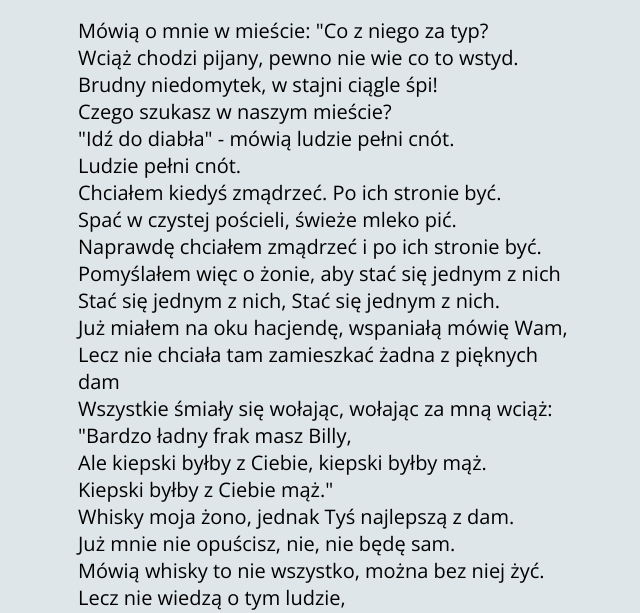
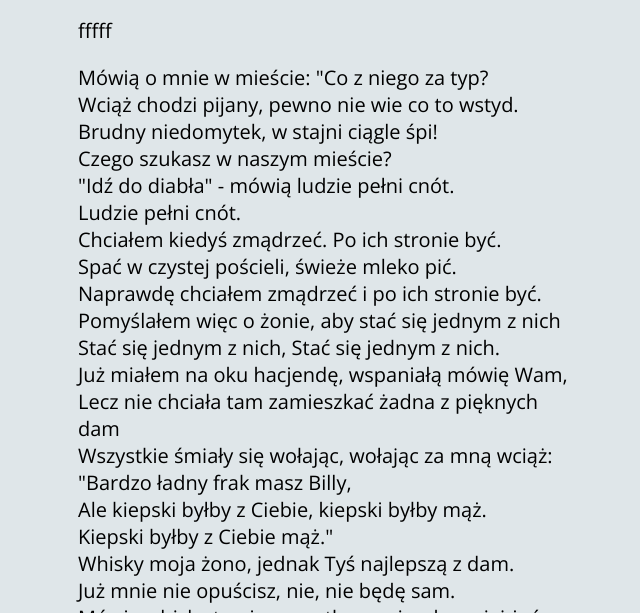
Before and after one commit to Bosik-R/First-project, a website: page index.html in a window 1280 px wide. Shown: the part 187-800 px from the top of the page, without its empty margins (312-952 px from the left). Drawn offline with nearby package versions, Linux system fonts and the light colour scheme.

Commit message:
lerning git branches

```diff
--- a/index.html
+++ b/index.html
@@ -15,6 +15,7 @@
     </header>
     <section>
       <div class="container text">
+        <p>fffff</p>
         <p>Mówią o mnie w mieście: "Co z niego za typ?<br>
          Wciąż chodzi pijany, pewno nie wie co to wstyd.<br>
          Brudny niedomytek, w stajni ciągle śpi!<br>
```
